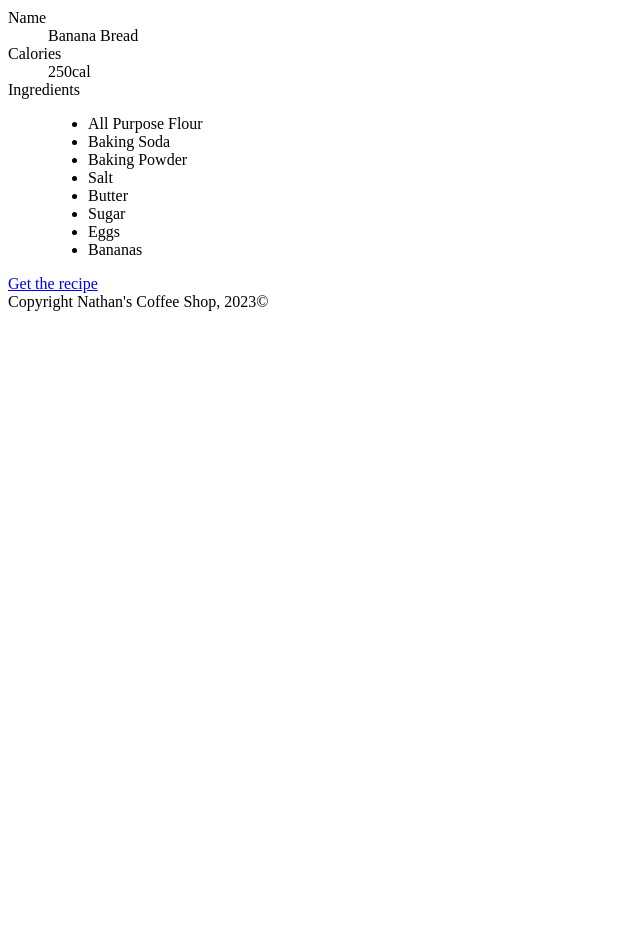
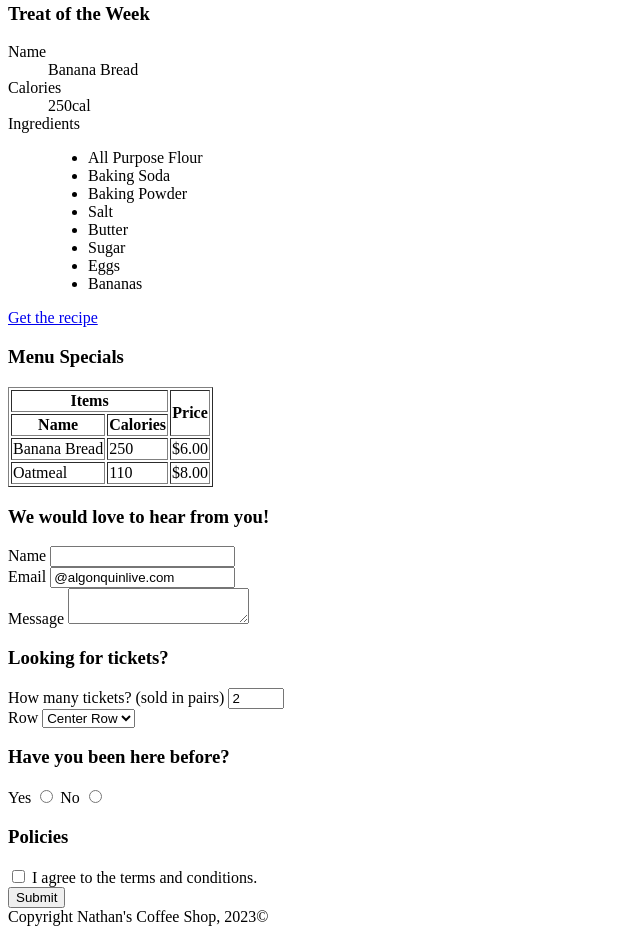
Before and after one commit to Nateebyrne/nateebyrne.github.io, a plain HTML site: page week4/index.html in a window 1280 px wide. Shown: the part 1165-2099 px from the top of the page, without its empty margins (0-640 px from the left). Before the commit the page ends 1484 px from the top, so only its background shows below. Drawn offline with Linux system fonts and the light colour scheme.

Commit message:
adds forms and tables to contact and index.html

```diff
--- a/week4/index.html
+++ b/week4/index.html
@@ -25,6 +25,8 @@
     </header>
     <!-- Starting the main content -->
     <main>
+        <!-- Adding an on page link -->
+        <a href="#treatoftheweek">Treat of the Week</a>
         <!-- article of the page. Can be a standalone -->
         <article>
             <h2>Our Story</h2>
@@ -65,7 +67,7 @@
             </section>
 
             <!-- Adding a section for a description list -->
-            <section>
+            <section id="treatoftheweek">
                 <h3>Treat of the Week</h3>
                 <dl>
                     <dt>Name</dt>
@@ -92,6 +94,80 @@
                 <a href="https://www.allrecipes.com/recipe/20144/banana-banana-bread/" target="_blank">Get the recipe</a>
             </section>
         </aside>
+        <section>
+
+            <!-- adding a section for Menu Table -->
+            <h3>Menu Specials</h3>
+            <table border>
+                <thead>
+                    <tr>
+                        <th colspan="2">Items</th>
+                        <th rowspan="2">Price</th>
+                    </tr>
+                    <tr>
+                        <th>Name</th>
+                        <th>Calories</th>
+                    </tr>
+                </thead>
+                <tbody>
+                    <tr>
+                        <td>Banana Bread</td>
+                        <td>250</td>
+                        <td>&dollar;6.00</td>
+                    </tr>
+                    <tr>
+                        <td>Oatmeal</td>
+                        <td>110</td>
+                        <td>&dollar;8.00</td>
+                    </tr>
+                </tbody>
+            </table>
+        </section>
+        <!-- adding a section for a contact form -->
+        <section>
+            <h3>We would love to hear from you!</h3>
+            <!-- adding a form -->
+            <form action="thank.html" method="post">
+               <div>
+                   <label for="fullname">Name</label>
+                   <input type="text" id="fullname" name="fullname">
+                </div>
+                <div>
+                    <label for="youremail">Email</label>
+                    <input type="email" id="youremail" name="youremail" placeholder="Algonquin Email" value="@algonquinlive.com" required>
+                </div>
+                <div>
+                    <label for="message">Message</label>
+                    <textarea name="message" id="message"></textarea>
+                </div>
+                <div>
+                    <h3>Looking for tickets?</h3>
+                    <label for="tickets">How many tickets? &#40;sold in pairs&#41;</label>
+                    <input type="number" id="tickets" name="tickets" min="2" max="10" step="2" value="2">
+                </div>
+                <div>
+                    <label for="row">Row</label>
+                    <select name="row" id="row">
+                        <option value="front">Front Row</option>
+                        <option value="center"selected>Center Row</option>
+                        <option value="back">Back Row</option>
+                    </select>
+                </div>
+                <div>
+                    <h3>Have you been here before?</h3>
+                    <label for="yes">Yes</label>
+                    <input type="radio" name="past" id="yes">
+                    <label for="no">No</label>
+                    <input type="radio" name="past" id="no">
+                </div>
+                <div>
+                    <h3>Policies</h3>
+                    <input type="checkbox" name="policies" id="policies" required>
+                    <label for="policies">I agree to the terms and conditions.</label>
+                </div>
+                <button type="submit">Submit</button>
+            </form>
+        </section>
     </main>
     <!-- Site Footer -->
     <footer>
```
Also changed, not shown: week4/contact.html (added, +59 -0 lines).
